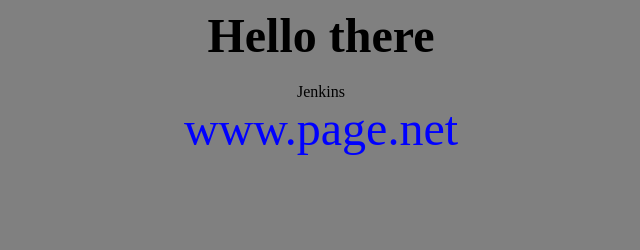
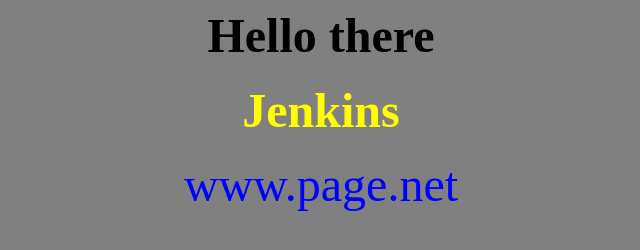
Before and after one commit to Hovhannisyan111/app-for-jenkins, a plain HTML site: page index.html in a window 1280 px wide. Shown: the whole page, without its empty margins (319-959 px from the left). Drawn offline with Linux system fonts and the light colour scheme.

Commit message:
New design

```diff
--- a/index.html
+++ b/index.html
@@ -2,7 +2,7 @@
 <body bgcolor="grey">
 <center>
 <h2><font color="black" size="30">Hello there</font></h2>
-       Jenkins<br>
+<h3><font color="yellow" size="20">Jenkins</font></h3>
 <font color="blue" size="20">www.page.net</font>
 </center>
 </body>
```
